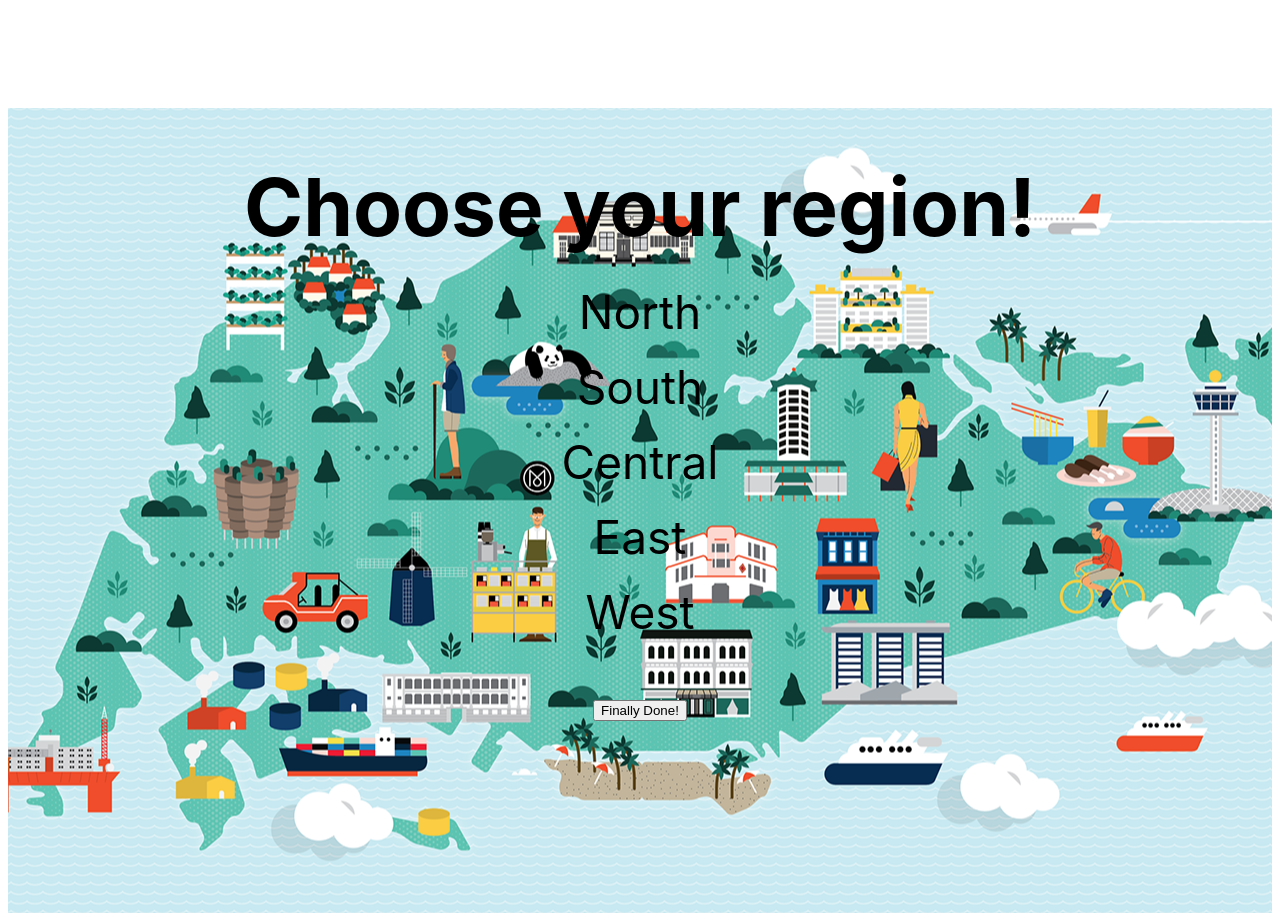
After one commit to mariotey/BN4701, a Flask app: page /MMSE_location in a window 1280 px wide. The commit adds this page. Run offline with Flask 2, Linux system fonts and the light colour scheme.

Commit message:
Added MMSE and MMSE Location

```diff
--- a/main.py
+++ b/main.py
@@ -5,9 +5,9 @@ user_stuff = {
     "date": "",
     "day_of_week": "",
     "weather": "",
-    "location": ""
+    "location": "",
+    "region": ""
 }
-
 
 app = Flask(__name__)
 
@@ -21,21 +21,27 @@ def main_page():
 
 @app.route("/MMSE")
 def mmse():
-   return render_template("mmse.html")
+    return render_template("mmse.html")
 
-#################################################################################################
-
-@app.route("/Game", methods=["GET", "POST"])
-def start_page():
+@app.route("/MMSE_location", methods=["GET", "POST"])
+def mmse_location():
     user_stuff["name"] = request.form.get("name")
     user_stuff["date"] = request.form.get("date")
     user_stuff["day_of_week"] = request.form.get("day_of_week")
     user_stuff["weather"] = request.form.get("weather")
     user_stuff["location"] = request.form.get("location")
 
-    menu_response = Response(render_template("game.html"))
+    return render_template("mmse_location.html")
 
-    return menu_response
+#################################################################################################
+
+@app.route("/Game", methods=["GET", "POST"])
+def start_page():
+    user_input = request.form
+
+    # user_stuff["region"] = request.form.get("location")
+
+    return render_template("game.html")
 
 @app.route("/GameNew")
 def restart_page():
@@ -44,10 +50,6 @@ def restart_page():
 @app.route("/Instructions")
 def instruction_page():
    return render_template("instruct.html")
-
-# @app.route("/Edit")
-# def edit_page():
-#    return render_template("edit.html")
 
 #################################################################################################
 
--- a/static/css/menu.css
+++ b/static/css/menu.css
@@ -25,7 +25,6 @@
 
 .button {
     position: relative;
-    top: 55%;
     width: 500px;
     display: inline;
 }
@@ -34,6 +33,7 @@ h1 {
     font-family: CerebriSans-Regular,-apple-system,system-ui,Roboto,sans-serif;
     font-size: 80px;
     color: black;
+    margin: 215px 10px;
 }
 
 button {
--- a/static/css/mmse.css
+++ b/static/css/mmse.css
@@ -40,6 +40,18 @@
     /* border: 5px solid black; */
 }
 
+.location_choice{
+    text-align: center;
+    font-size: 46px;
+    margin: 19px 60px;
+    font-family: CerebriSans-Regular,-apple-system,system-ui,Roboto,sans-serif;
+    color: solid black;
+}
+
+.location_submit{
+    margin: 50px 10px;
+}
+
 .title {
     position: relative;
 }
--- a/templates/mmse.html
+++ b/templates/mmse.html
@@ -12,7 +12,7 @@
                 <div class= "title">
                     <h1> Tell me about Today! </h1>
                 </div>
-                <form action ="/Game" method="POST">
+                <form action ="/MMSE_location" method="POST">
                     <div><input type="text" name="name" placeholder="What is your name?" required> </div>
                     <div class = "question_space">
                         <div class = "question"><input type="text" name="date" placeholder="What is today's date?" required> </div>
--- /dev/null
+++ b/templates/mmse_location.html
@@ -0,0 +1,41 @@
+<!DOCTYPE html>
+<html>
+    <head>
+        <meta charset = "utf-8">
+        <meta name = "viewport" content = "width = device-width, initial-scale=1,shrink-to-fit=no">
+
+        <link rel="stylesheet" href="/static/css/mmse.css">
+    </head>
+    <body>
+        <div class = "container">
+            <div class = "background">
+                <div class= "title">
+                    <h1> Choose your region! </h1>
+                </div>
+                <form action ="/Game" method="POST">
+                    <div class = "question_space">
+                        <div id="north" onclick = "button_change(event)" class = "location_choice"> North </div>
+                        <div id="south" onclick = "button_change(event)" class = "location_choice"> South </div>
+                        <div id="central" onclick = "button_change(event)" class = "location_choice"> Central </div>
+                        <div id="east" onclick = "button_change(event)" class = "location_choice"> East </div>
+                        <div id="west" onclick = "button_change(event)" class = "location_choice"> West </div>
+                    </div>
+                    <div class="location_submit">
+                        <input type="submit" value="Finally Done!">
+                    </div>
+                </form>
+            </div>
+        </div>
+    </body>
+    <script>
+        function button_change(event){
+            document.getElementById("north").style.color = "black";
+            document.getElementById("south").style.color = "black";
+            document.getElementById("central").style.color = "black";
+            document.getElementById("east").style.color = "black";
+            document.getElementById("west").style.color = "black";
+
+            document.getElementById(event.target.id).style.color = "red";
+        }
+    </script>
+</html>
```
Also changed, not shown: templates/game.html (+0 -30 lines).
